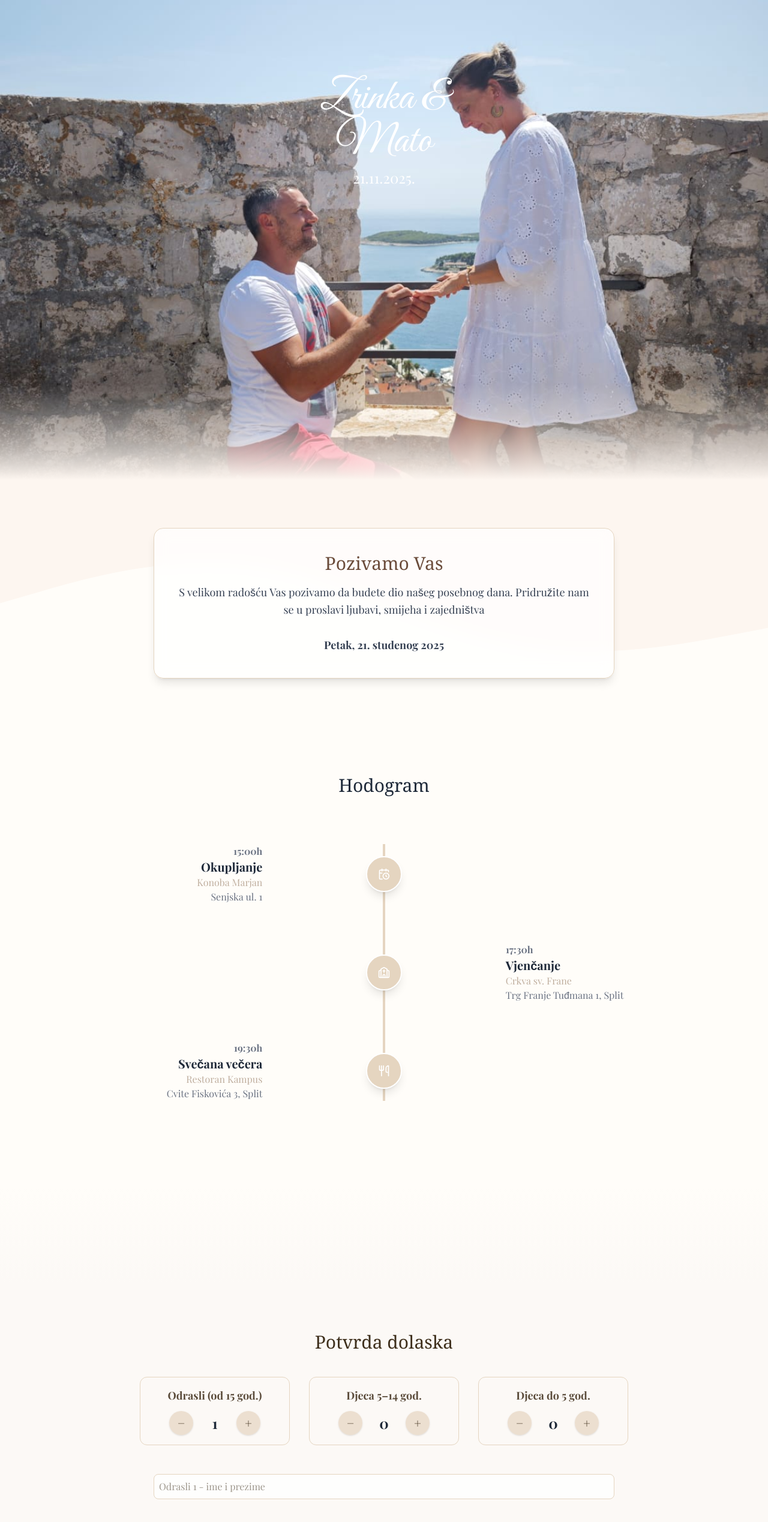
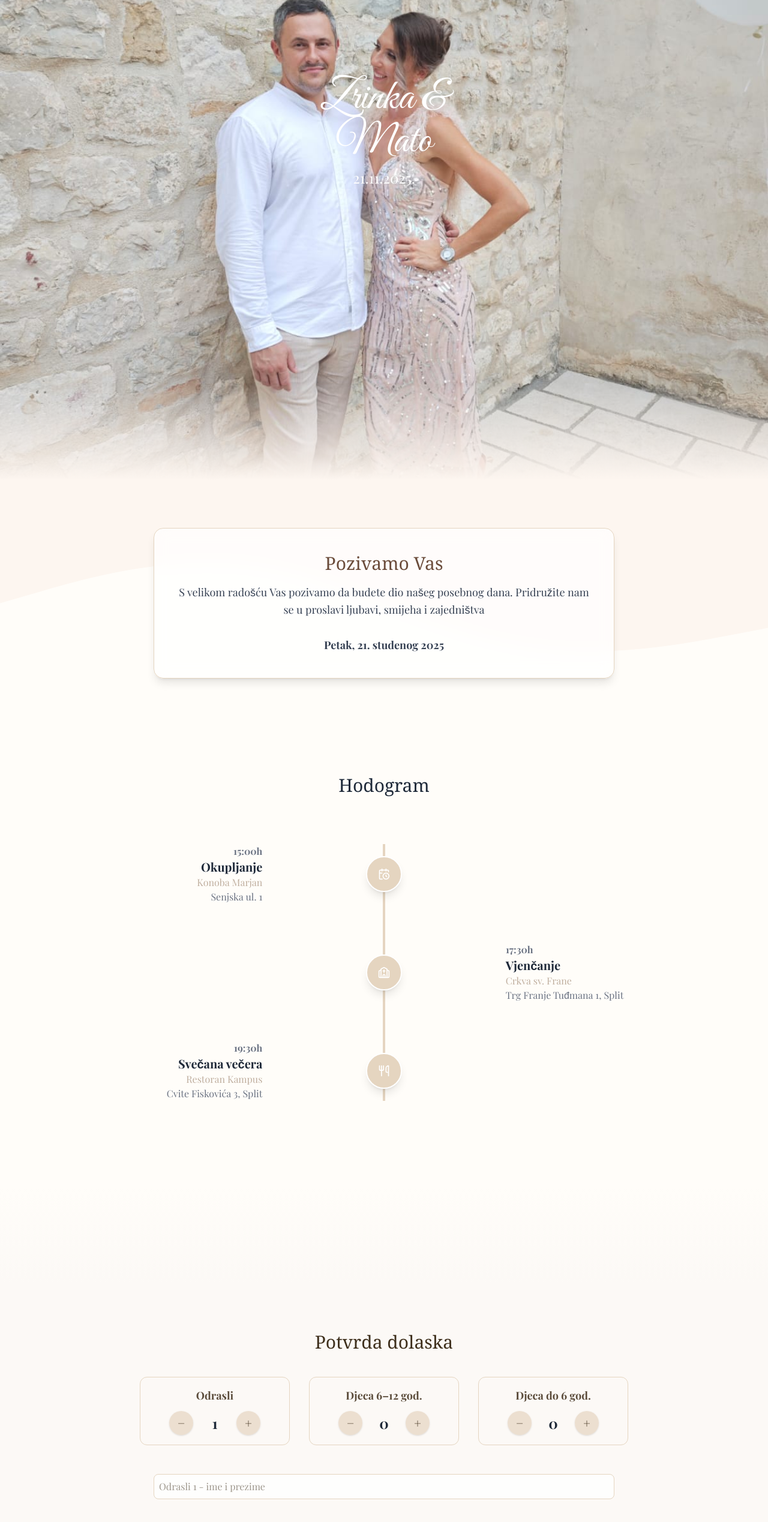
Before and after one commit to barbara3210/Invite, a Next.js app: page / in a window 1280 px wide. Shown: the top 2537 px of the page at 60% size. Built offline with nearby package versions, Linux system fonts and the light colour scheme.

Commit message:
img change

```diff
--- a/src/app/components/RSVPForm.tsx
+++ b/src/app/components/RSVPForm.tsx
@@ -44,8 +44,8 @@ export default function RSVPForm() {
 
     const guests = [
       ...adultNames.map((name) => ({ name: name.trim(), category: "Odrasli" })),
-      ...kidNames.map((name) => ({ name: name.trim(), category: "Dijete 5-14" })),
-      ...toddlerNames.map((name) => ({ name: name.trim(), category: "Dijete do 5" })),
+      ...kidNames.map((name) => ({ name: name.trim(), category: "Dijete 6-12" })),
+      ...toddlerNames.map((name) => ({ name: name.trim(), category: "Dijete do " })),
     ];
 
     setSubmitted(true);
@@ -82,21 +82,21 @@ export default function RSVPForm() {
         <div className="flex flex-col sm:flex-row sm:justify-center sm:gap-8 mb-12 text-center">
           {[
             {
-              label: "Odrasli (od 15 god.)",
+              label: "Odrasli",
               value: adults,
               setValue: setAdults,
               names: adultNames,
               setNames: setAdultNames,
             },
             {
-              label: "Djeca 5–14 god.",
+              label: "Djeca 6–12 god.",
               value: kids,
               setValue: setKids,
               names: kidNames,
               setNames: setKidNames,
             },
             {
-              label: "Djeca do 5 god.",
+              label: "Djeca do 6 god.",
               value: toddlers,
               setValue: setToddlers,
               names: toddlerNames,
--- a/src/app/page.tsx
+++ b/src/app/page.tsx
@@ -12,7 +12,7 @@ export default function Home() {
       {/* Hero sekcija */}
       <section className="relative h-screen w-full">
   <Image
-    src="/prosidba.jpeg"
+    src="/zizi.jpeg"
     alt="Mato i Zrinka"
     fill
    className="object-cover object-center md:object-center"
```
